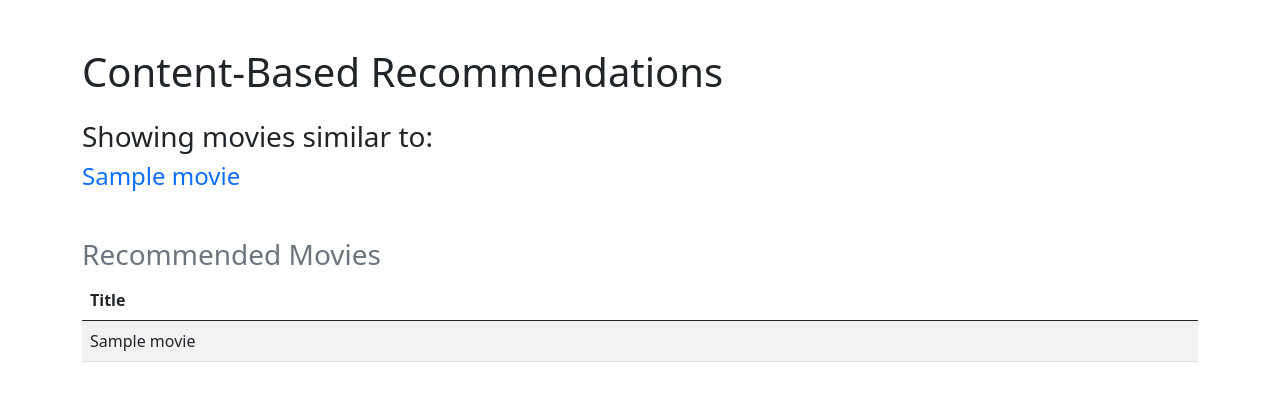
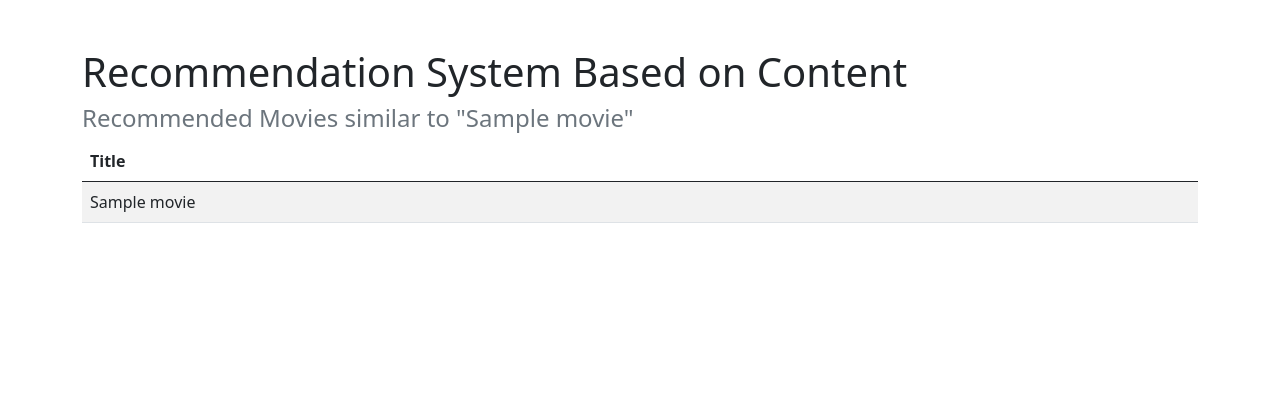
Before and after one commit to kalinpetrovbg/Movies-Recommendation-System, a FastAPI app: template templates/content.html in a window 1280 px wide. Shown: the top 401 px of the page. Run offline with FastAPI, Linux system fonts and the light colour scheme; the template is opened without the code that fills it: most values are stand-ins (such as "Sample title", 1, 10 or a date in 2020); parts of the project's set-up code (start-up, migrations or seed data) failed here and were passed over.

Commit message:
updating the templates

```diff
--- a/templates/content.html
+++ b/templates/content.html
@@ -8,12 +8,8 @@
 </head>
 <body>
     <div class="container mt-5">
-        <h1 class="mb-4">Content-Based Recommendations</h1>
-        <div class="mb-5">
-            <h3>Showing movies similar to:</h3>
-            <h4 class="text-primary">{{ movies[0] }}</h4>
-        </div>
-        <h3 class="text-secondary">Recommended Movies</h3>
+        <h1>Recommendation System Based on Content</h1>
+        <h4 class="text-secondary">Recommended Movies similar to "{{ movies[0] }}"</h4>
         <table class="table table-striped table-hover">
             <thead>
                 <tr>
--- a/templates/popularity.html
+++ b/templates/popularity.html
@@ -3,12 +3,13 @@
 <head>
     <meta charset="UTF-8">
     <meta name="viewport" content="width=device-width, initial-scale=1.0">
-    <title>Movies Table</title>
+    <title>Recommendation System based on Popularity</title>
     <link href="https://cdn.jsdelivr.net/npm/bootstrap@5.1.0/dist/css/bootstrap.min.css" rel="stylesheet">
 </head>
 <body>
     <div class="container mt-5">
-        <h1>Top Movies by Weighted Rating</h1>
+        <h1>Recommendation System Based on Popularity</h1>
+        <h4 class="text-secondary">Recommended Movies by Weighted Rating</h4>
         <table class="table table-striped table-hover">
             <thead>
                 <tr>
```
Also changed, not shown: README.md.
